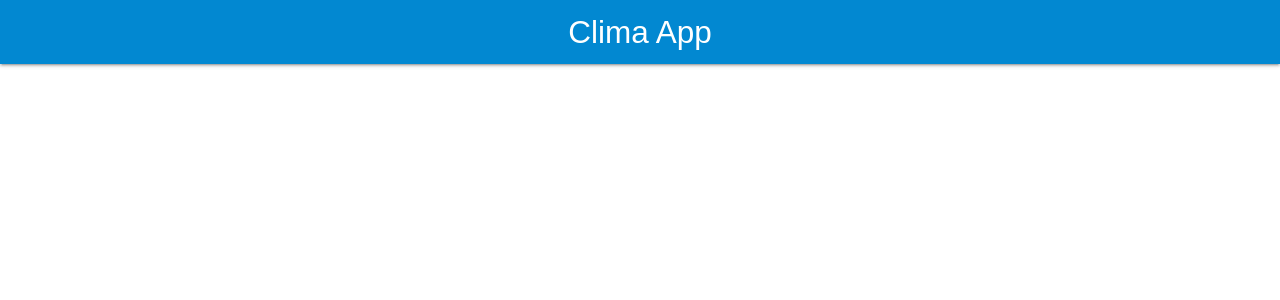
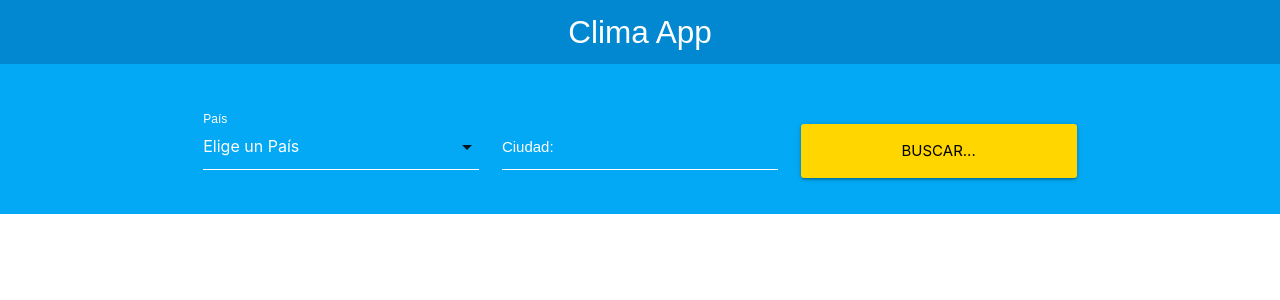
Before and after one commit to FerGuevaraM95/weather-app, a React (Create React App) app: page / in a window 1280 px wide. Shown: the top 300 px of the page. Built offline with nearby package versions, Linux system fonts and the light colour scheme.

Commit message:
Validate form

```diff
--- a/src/components/App/App.js
+++ b/src/components/App/App.js
@@ -1,13 +1,38 @@
 import React, { Component } from 'react';
 
 import Header from '../Header/Header'
+import Form from '../Form/Form'
 
 class App extends Component {
+
+  state = {
+    error: ''
+  }
+
+  componentDidMount() {
+    this.setState({
+      error: false
+    })
+  }
+
+  dataQuery = (response) => {
+    if(response.country === '' || response.city === '') {
+      this.setState({
+        error: true
+      })
+    } else {
+      console.log('todo fine');
+    }
+  }
+
   render() {
     return (
       <div className="app">
         <Header
           title='Clima App'
+        />
+        <Form
+        dataQuery = {this.dataQuery}
         />
       </div>
     );
--- /dev/null
+++ b/src/components/Form/Form.js
@@ -0,0 +1,58 @@
+import React, { Component } from 'react';
+
+class Form extends Component {
+
+    // Crear los refs
+    countryRef = React.createRef();
+    cityRef = React.createRef();
+
+
+    searchWeather = (e) => {
+        e.preventDefault();
+        // Leer los refs y crear el objeto
+        const response = {
+            country: this.countryRef.current.value,
+            city : this.cityRef.current.value
+        }
+
+        // Enviar por props
+        this.props.dataQuery(response);
+
+        // Opcional resetear el form
+    }
+
+    render() {
+        return <div className="form-container">
+            <div className="container">
+              <div className="row">
+                    <form onSubmit={this.searchWeather}>
+                        <div className="input-field col s12 m8 l4 offset-m2">
+                            <select ref={this.countryRef}>
+                                <option value="" defaultValue >
+                                    Elige un País
+                                </option>
+                                <option value="AR">Argentina</option>
+                                <option value="CO">Colombia</option>
+                                <option value="CR">Costa Rica</option>
+                                <option value="ES">España</option>
+                                <option value="US">Estados Unidos</option>
+                                <option value="MX">México</option>
+                                <option value="PE">Perú</option>
+                            </select>
+                            <label htmlFor="country">País</label>
+                        </div>
+                        <div className="input-field col s12 m8 l4 offset-m2">
+                            <input ref={this.cityRef} id="city" type="text" />
+                            <label htmlFor="city">Ciudad:</label>
+                        </div>
+                        <div className="input-field col s12 m8 l4 offset-m2 search">
+                            <input type="submit" className="waves-effect waves-light btn-large yellow accent-4" value="Buscar..."/>
+                        </div>
+                    </form>
+              </div>
+            </div>
+          </div>;
+    }
+}
+
+export default Form;
--- a/src/index.css
+++ b/src/index.css
@@ -41,12 +41,12 @@
     color: white;
 }
 
-.contenedor-form {
+.form-container {
     padding: 3rem 0 1px 0;
     background-color: #03a9f4;
 }
 
-.buscador i {
+.search i {
     width: 100%;
 }
 
@@ -56,20 +56,20 @@
     text-align: center;
 }
 
-.resultado {
+.result {
     margin-top: 3rem;
 }
 
-.resultado h2 {
+.result h2 {
     font-size: 1.6rem;
     text-align: center;
 }
 
-.resultado p {
+.result p {
     text-align: center;
     font-size: 1.4rem;
 }
 
-.resultado .temperatura {
+.result .temperature {
     font-size: 1.8rem;
 }
```
